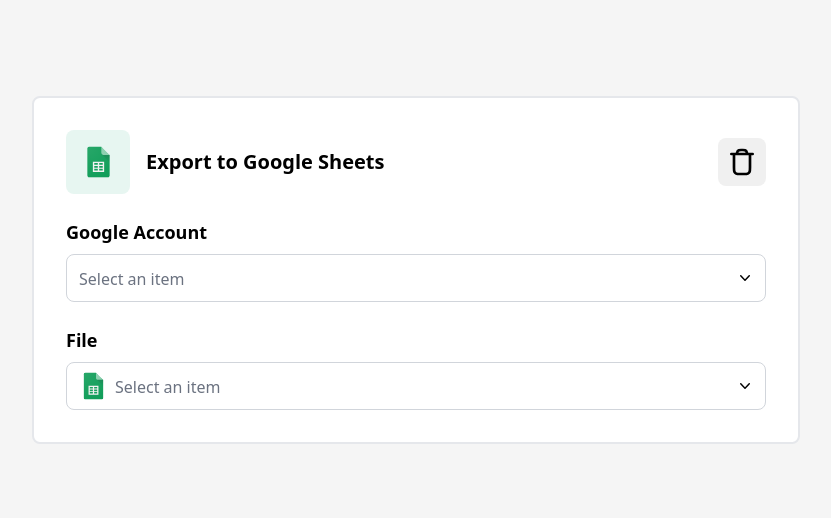
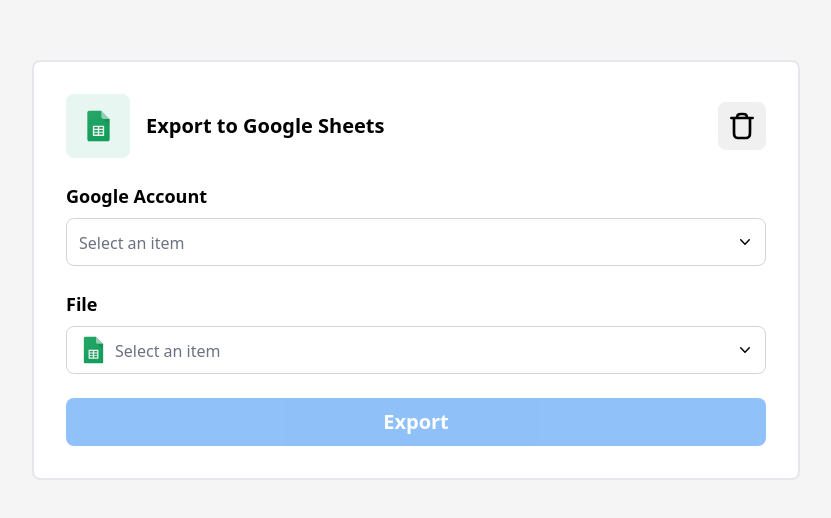
Before and after one commit to Khusyasy/konexi-fe-test, a React (Vite) app: page / in a window 1280 px wide. Shown: the part 130-648 px from the top of the page, without its empty margins (224-1055 px from the left). Built offline with nearby package versions, Linux system fonts and the light colour scheme.

Commit message:
button add disabled style, add export button

```diff
--- a/src/components/Block/GoogleSheets/ExportSheets.jsx
+++ b/src/components/Block/GoogleSheets/ExportSheets.jsx
@@ -1,8 +1,7 @@
-import { Fragment, useState } from 'react';
-import { Listbox, Transition } from '@headlessui/react';
-import { ChevronDownIcon, CheckIcon } from '@heroicons/react/20/solid';
+import { useState } from 'react';
 import GoogleSheetsLogo from '../../../icons/GoogleSheetsLogo';
 import Dropdown from '../../Dropdown';
+import Button from '../../Button';
 
 function ExportSheets() {
   const [accounts, setAccounts] = useState([
@@ -64,6 +63,14 @@
           icon={<GoogleSheetsLogo className="h-7" />}
         />
       </div>
+      <div className="mt-6">
+        <Button
+          className="w-full"
+          disabled={selectedAccount === '' || selectedSheet === ''}
+        >
+          Export
+        </Button>
+      </div>
     </div>
   );
 }
--- a/src/components/Button.jsx
+++ b/src/components/Button.jsx
@@ -8,6 +8,7 @@
   variant = 'primary',
   className,
   children,
+  disabled,
   ...props
 }) {
   const btnClass = classNames(
@@ -21,6 +22,7 @@
       'w-32': !full,
       'rounded-full': rounded,
       'rounded-lg': !rounded,
+      'opacity-50 cursor-not-allowed': disabled,
     },
     className
   );
```
